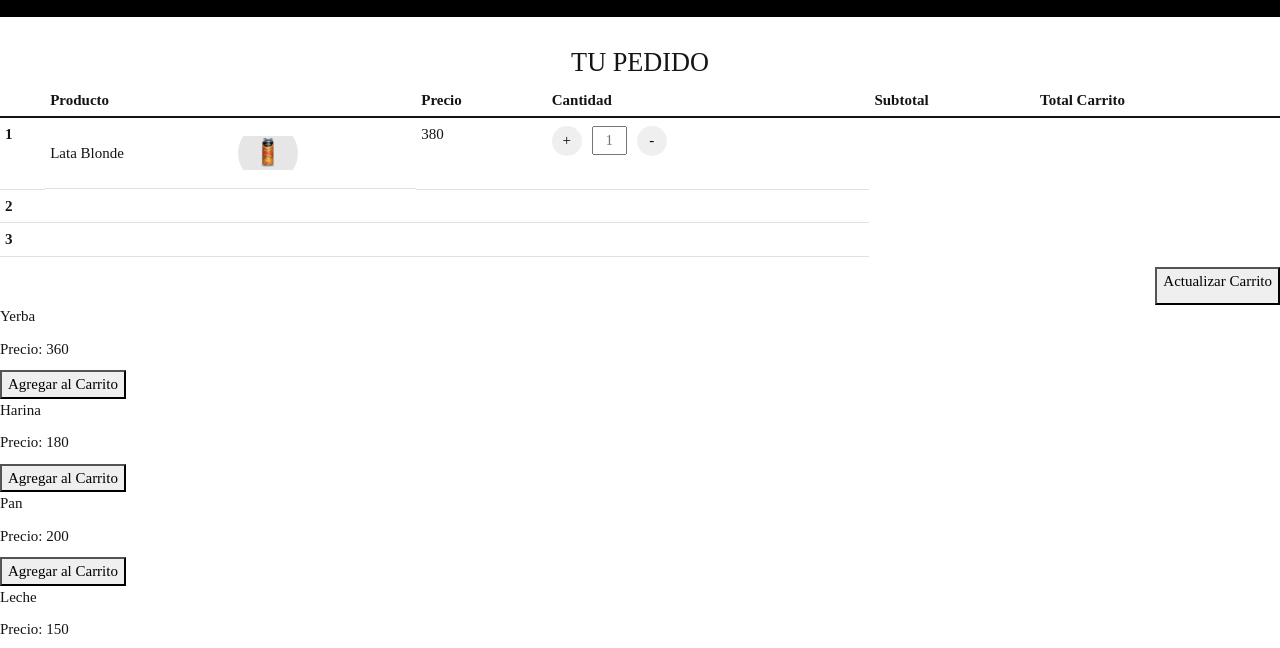
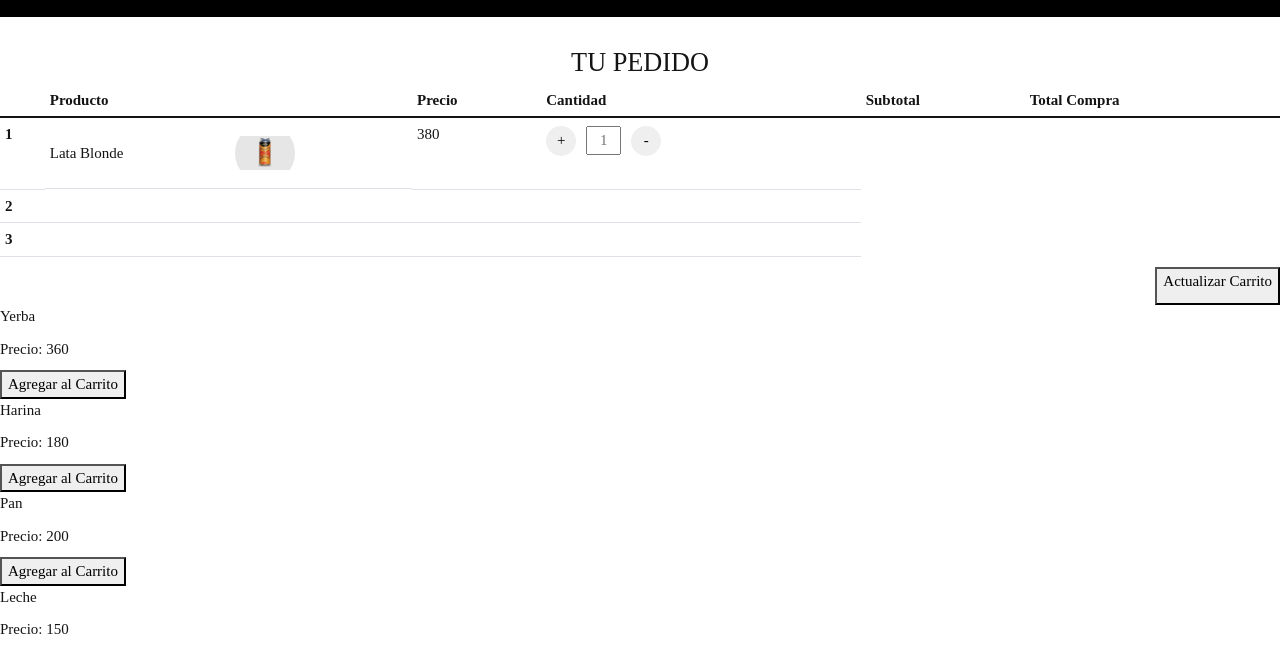
Before and after one commit to manusucaria/Escalada, a website: page pages/carrito.html in a window 1280 px wide. Shown: the part 88-736 px from the top of the page. Drawn offline with Linux system fonts and the light colour scheme.

Commit message:
14 del 9 2

```diff
--- a/pages/carrito.html
+++ b/pages/carrito.html
@@ -118,7 +118,7 @@
                         <th scope="col">Precio</th>
                         <th scope="col">Cantidad</th>
                         <th scope="col">Subtotal</th>
-                        <th scope="col">Total Carrito</th>
+                        <th scope="col">Total Compra</th>
                     </tr>
                 </thead>
                 <tbody>
```
